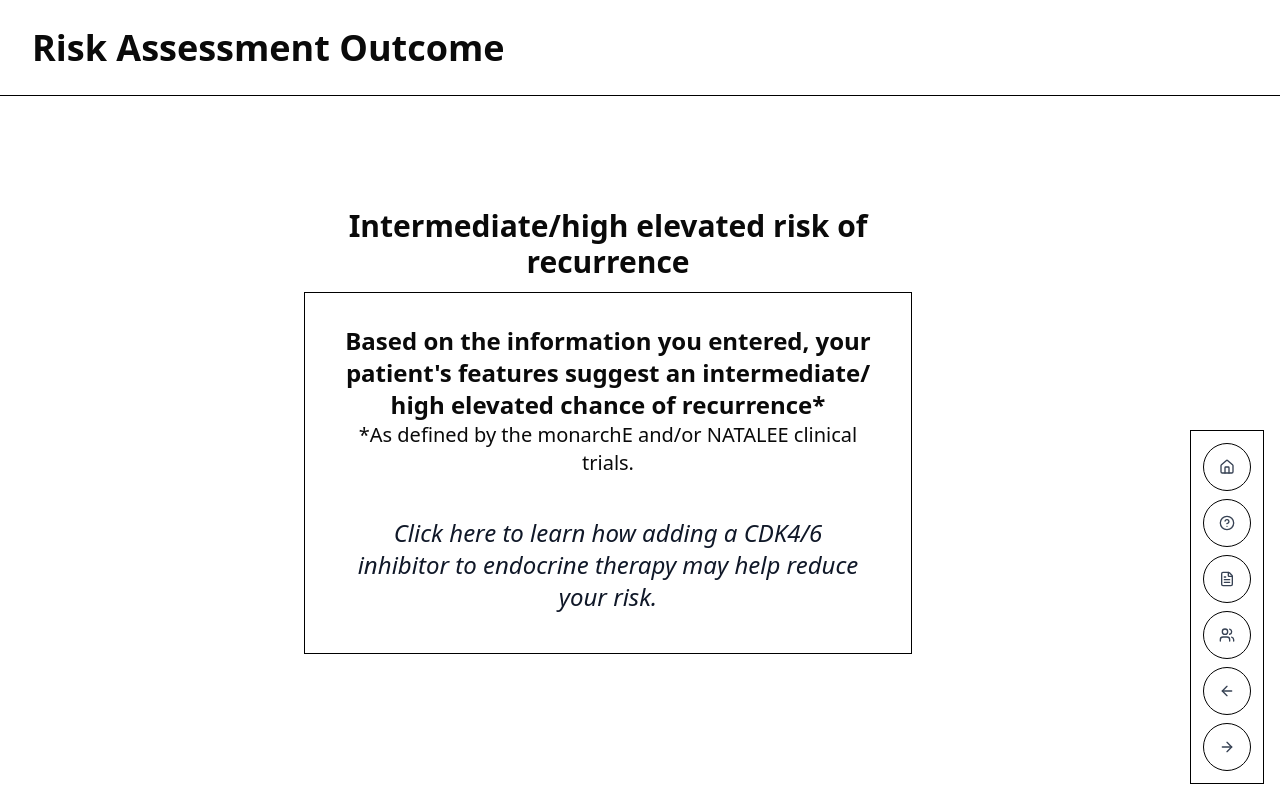
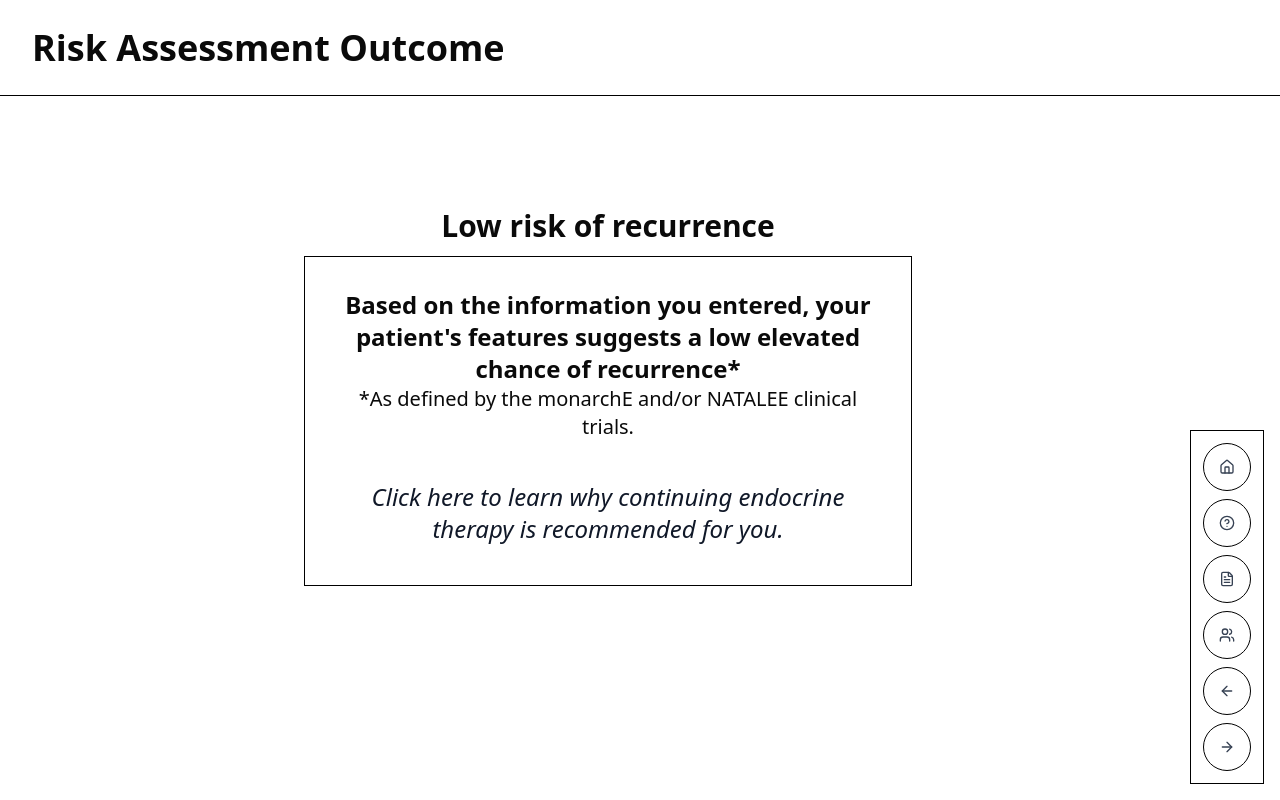
Before and after one commit to samosmireno/eli_lilly_decision_aid_1438, a React (Vite) app: page /risk-assessment-outcome in a window 1280 px wide. Built offline with nearby package versions, Linux system fonts and the light colour scheme; no server answers.

Commit message:
feat:navigation logic

```diff
--- a/src/pages/risk-assessment-outcome.tsx
+++ b/src/pages/risk-assessment-outcome.tsx
@@ -23,7 +23,7 @@ const outcomes = [
 
 export function RiskAssessmentOutcome() {
   const { stage } = usePatientCharacteristics();
-  const outcome = outcomes[stage === "unknown" ? 1 : 0];
+  const outcome = outcomes[stage === "unknown" || !stage ? 1 : 0];
 
   return (
     <PageLayout title="Risk Assessment Outcome">
```
